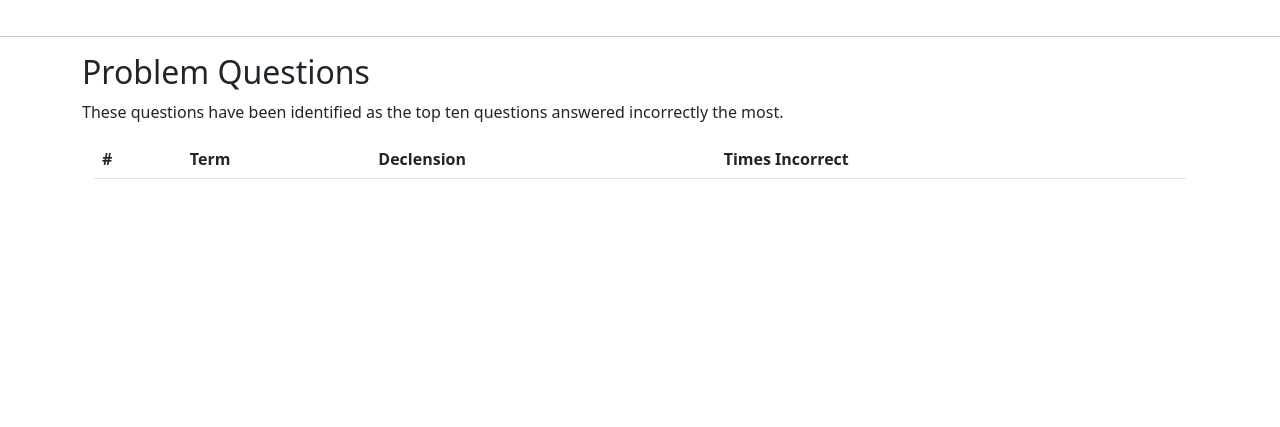
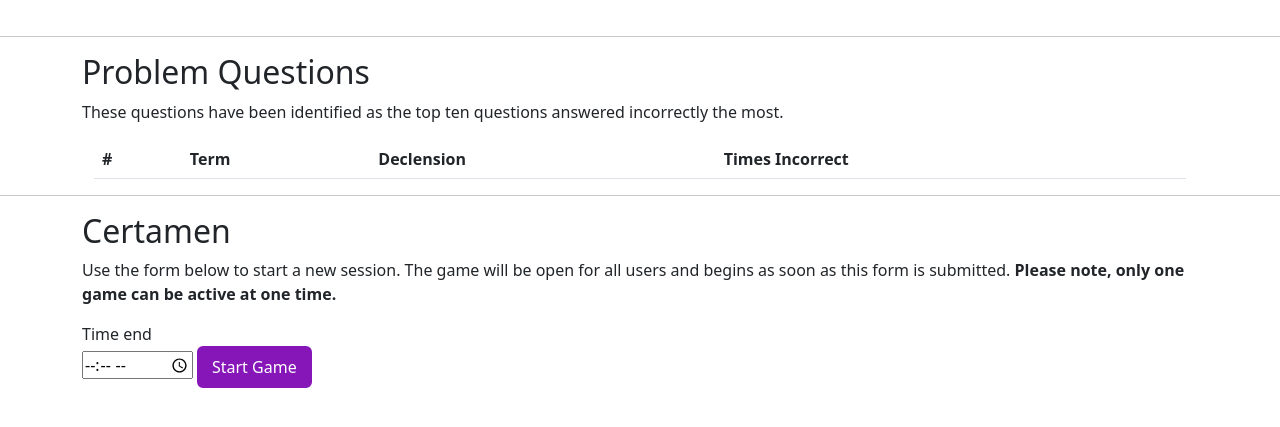
Before and after one commit to Js-cook/Ordo-Aquilarum, a Django app: page /teacher-portal in a window 1280 px wide. Shown: the part 297-724 px from the top of the page. Run offline with Django 3.2, Linux system fonts and the light colour scheme; a user stored in the database is signed in; data comes from the database, SQL or seed files in the repository; both versions use the stored data as it was after the commit; lists and menus that the app fills with data are empty.

Commit message:
ADD - Added form for competition creation

```diff
--- a/api/models.py
+++ b/api/models.py
@@ -47,7 +47,7 @@ class Session(models.Model):
 # If this model exists for a certain date, open the view function in frontend
 class Competition(models.Model):
   date = models.DateField(auto_now=True)
-  time_start = models.TimeField()
+  time_start = models.TimeField(auto_now=True)
   time_end = models.TimeField()
 
   class Meta:
--- a/api/urls.py
+++ b/api/urls.py
@@ -26,5 +26,6 @@ urlpatterns = [
     path("subtract-comp-points/<str:username>/<int:amount>/", views.subtract_comp_points, name="subtract-comp-points"),
     path("add-comp-insurance/<str:username>/<int:amount>/", views.add_comp_insurance, name="add-comp-insurance"),
     path("add-comp-multiplier/<str:username>/<int:amount>/", views.add_comp_multiplier, name="add-comp-multiplier"),
-    path("reset-comp-points/<str:username>/", views.reset_comp_points, name="reset_comp_points")
+    path("reset-comp-points/<str:username>/", views.reset_comp_points, name="reset_comp_points"),
+    path("new-comp/", views.new_comp, name="new-comp")
 ]
--- a/frontend/templates/frontend/teacher.html
+++ b/frontend/templates/frontend/teacher.html
@@ -45,7 +45,19 @@
     </table>
   </div>
 </div>
-
+<hr>
+<div class="container">
+  <h2>Certamen</h2>
+  <p>Use the form below to start a new session. The game will be open for all users and begins as soon as this form is submitted. <b>Please note, only one game can be active at one time.</b></p>
+</div>
+<div class="container" id="form-rap">
+  <form>
+    <label for="time-end">Time end</label>
+    <br>
+    <input name="time-end" type="time" id="time-selection">
+    <input type="submit" value="Start Game" class="btn btn-primary">
+  </form>
+</div>
 <script>
   var result = document.getElementById("result")
   var wrap = document.getElementById("form-wrap")
@@ -112,5 +124,39 @@
     })
   }
   populateTable()
+
+  function getCookie(name) {
+    let cookieValue = null;
+    if (document.cookie && document.cookie !== '') {
+        const cookies = document.cookie.split(';');
+        for (let i = 0; i < cookies.length; i++) {
+            const cookie = cookies[i].trim();
+            // Does this cookie string begin with the name we want?
+            if (cookie.substring(0, name.length + 1) === (name + '=')) {
+                cookieValue = decodeURIComponent(cookie.substring(name.length + 1));
+                break;
+            }
+        }
+    }
+    return cookieValue;
+  }
+
+  let csrf_token = getCookie("csrftoken")
+  const formw = document.getElementById("form-rap")
+  formw.addEventListener("submit", function(e){
+    e.preventDefault()
+    const entry = document.getElementById("time-selection").value
+    let url = `https://ordo-aquilarum.p3rplexed.repl.co/api/new-comp/`
+    fetch(url, {
+      method: "POST",
+      headers: {
+        "Content-type": "application/json",
+        "X-CSRFToken": csrf_token,
+      },
+      body: JSON.stringify({
+        "time_end": entry
+      })
+    })
+  })
 </script>
 {% endblock %}
```
Also changed, not shown: api/serializers.py (+6 -1 lines), api/views.py (+17 -1 lines), api/migrations/0013_alter_competition_time_start.py (added), db.sqlite3.
